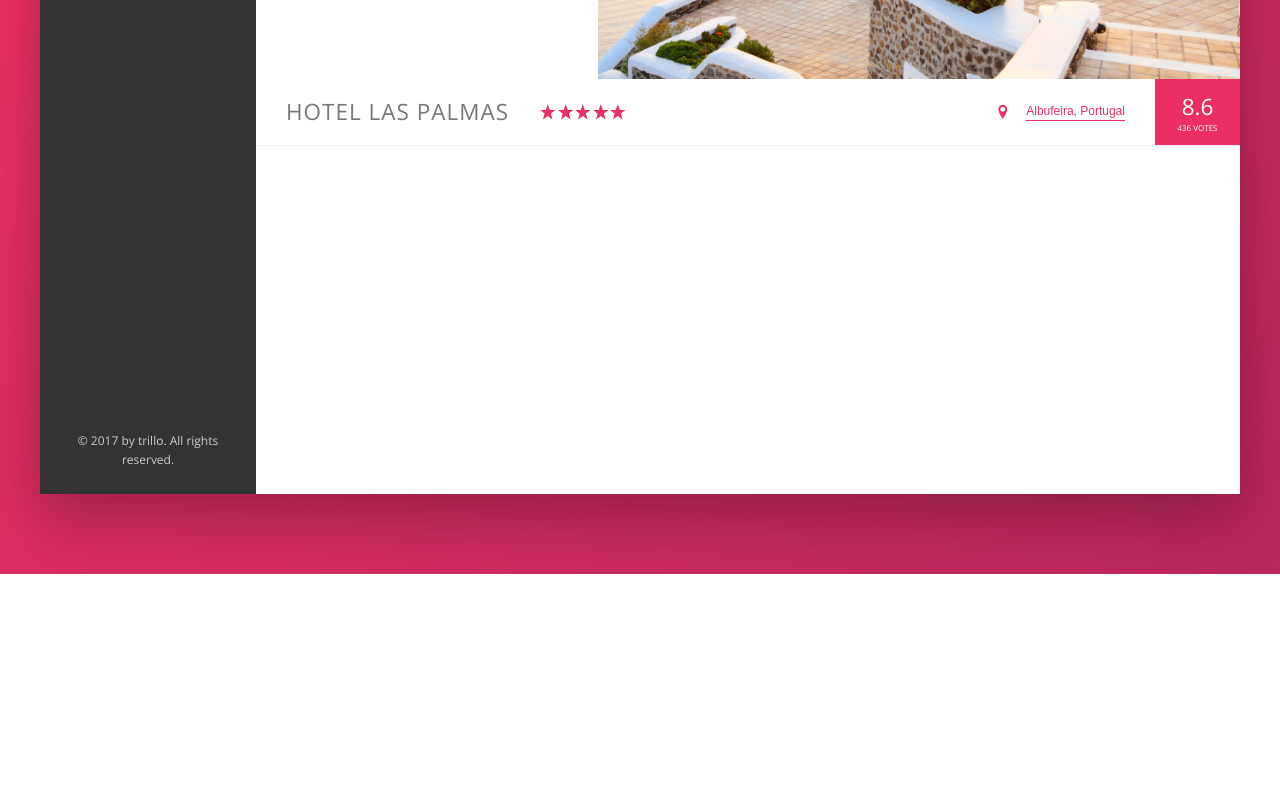
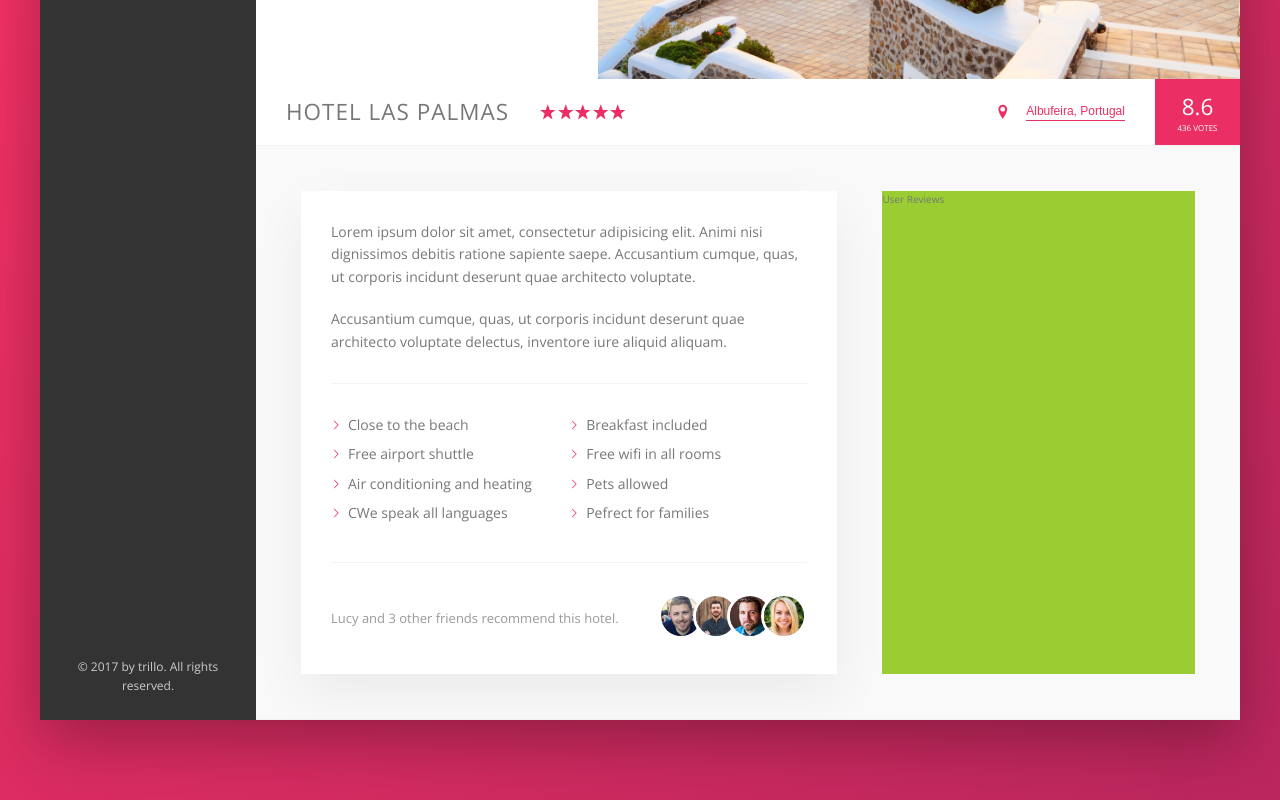
Before and after one commit to grandolinah/udemy-trillo, a website: page index.html in a window 1280 px wide. Shown: the part 456-1256 px from the top of the page. Before the commit the page ends 1030 px from the top, so only its background shows below. Drawn offline with nearby package versions, Linux system fonts and the light colour scheme.

Commit message:
description section added

```diff
--- a/index.html
+++ b/index.html
@@ -14,6 +14,7 @@
 
 <body>
   <div class="container">
+
     <header class="header">
       <img src="img/logo.png" alt="trillo-logo" class="logo">
       <form action="#" class="search">
@@ -43,6 +44,7 @@
         </div>
       </nav>
     </header>
+
     <div class="content">
       <nav class="sidebar">
         <ul class="side-nav">
@@ -83,6 +85,7 @@
           &copy; 2017 by trillo. All rights reserved.
         </div>
       </nav>
+
       <main class="hotel-view">
         <div class="gallery">
           <figure class="gallery__item">
@@ -128,9 +131,44 @@
           <div class="overview__rating">
             <div class="overview__rating-average">8.6</div>
             <div class="overview__rating-count">436 votes</div>
-
           </div>
         </div>
+
+        <div class="detail">
+          <div class="description">
+            <p class="paragraph">
+              Lorem ipsum dolor sit amet, consectetur adipisicing elit. Animi nisi dignissimos debitis ratione sapiente
+              saepe. Accusantium cumque, quas, ut corporis incidunt deserunt quae architecto voluptate.
+            </p>
+            <p class="paragraph">
+              Accusantium cumque, quas, ut corporis incidunt deserunt quae architecto voluptate delectus, inventore iure
+              aliquid aliquam.
+            </p>
+            <ul class="list">
+              <li class="list__item">Close to the beach</li>
+              <li class="list__item">Breakfast included</li>
+              <li class="list__item">Free airport shuttle</li>
+              <li class="list__item">Free wifi in all rooms</li>
+              <li class="list__item">Air conditioning and heating</li>
+              <li class="list__item">Pets allowed</li>
+              <li class="list__item">CWe speak all languages</li>
+              <li class="list__item">Pefrect for families</li>
+            </ul>
+            <div class="recommend">
+              <p class="recommend__count">Lucy and 3 other friends recommend this hotel.</p>
+              <div class="recommend-_friends">
+                <img src="img/user-3.jpg" alt="Friend 1" class="recommend__photo">
+                <img src="img/user-4.jpg" alt="Friend 2" class="recommend__photo">
+                <img src="img/user-5.jpg" alt="Friend 3" class="recommend__photo">
+                <img src="img/user-6.jpg" alt="Friend 4" class="recommend__photo">
+              </div>
+            </div>
+          </div>
+          <div class="user-reviews">
+            User Reviews
+          </div>
+        </div>
+
       </main>
     </div>
   </div>
--- a/sass/_base.scss
+++ b/sass/_base.scss
@@ -33,6 +33,9 @@ Grey dark 3: #999
   --color-white: #fff;
 
   --shadow-dark: 0 2rem 6rem rgba(0, 0, 0, .3);
+  --shadow-light: 0 2rem 5rem rgba(0, 0, 0, .06);
+
+  --line: 1px solid var(--color-grey-light-2);
 }
 
 //GLOBAL RESET
--- a/sass/_components.scss
+++ b/sass/_components.scss
@@ -198,7 +198,7 @@
 .overview {
   display: flex;
   align-items: center;
-  border-bottom: 1px solid var(--color-grey-light-2);
+  border-bottom: var(--line);
 
   &__heading {
     padding: 1.5rem 3rem;
@@ -255,7 +255,7 @@
 }
 
 //////////////////////////
-// BUTTON INLIE
+// BUTTON INLINE
 .btn-inline {
   display: inline-block;
   padding-bottom: 2px;
@@ -293,3 +293,69 @@
     box-shadow: none;
   }
 }
+
+//////////////////////////
+// PARAGRAPH
+.paragraph:not(:last-of-type) {
+  margin-bottom: 2rem;
+}
+
+//////////////////////////
+// LIST
+.list {
+  display: flex;
+  flex-wrap: wrap;
+  margin: 3rem 0;
+  padding: 3rem 0;
+  list-style: none;
+  border-top: var(--line);
+  border-bottom: var(--line);
+
+  &__item {
+    flex: 0 0 50%;
+    margin-bottom: 0.7rem;
+  }
+
+  &__item::before {
+    content: '';
+    display: inline-block;
+    width: 1rem;
+    height: 1rem;
+    margin-right: 0.7rem;
+    // newer browsers - masks
+    background-color: var(--color-primary);
+    -webkit-mask-image: url('../img/chevron-thin-right.svg');
+    -webkit-mask-size: cover;
+    mask-image: url('../img/chevron-thin-right.svg');
+    mask-size: cover;
+
+    // // older browsers approach
+    // background-image: url('../img/chevron-thin-right.svg');
+    // background-size: cover;
+  }
+}
+
+//////////////////////////
+// RECOMMEND
+.recommend {
+  display: flex;
+  align-items: center;
+  color: var(--color-grey-dark-3);
+  font-size: 1.3rem;
+
+  &__count {
+    margin-right: auto;
+  }
+
+  &__photo {
+    width: 4rem;
+    height: 4rem;
+    border-radius: 50%;
+    border: 3px solid var(--color-white);
+    box-sizing: content-box;
+
+    &:not(:last-child) {
+      margin-right: -1.5rem;
+    }
+  }
+}
--- a/sass/_layout.scss
+++ b/sass/_layout.scss
@@ -12,7 +12,7 @@
   justify-content: space-between;
   align-items: center;
   background-color: var(--color-white);
-  border-bottom: 1px solid var(--color-grey-light-2);
+  border-bottom: var(--line);
   font-size: 1.4rem;
 }
 
@@ -31,5 +31,25 @@
 .hotel-view {
   flex: 1;
   background-color: var(--color-white);
-  height: 80rem; // for testing
 }
+
+.detail {
+  display: flex;
+  padding: 4.5rem;
+  border-bottom: var(--line);
+  background-color: var(--color-grey-light-1);
+}
+
+.description {
+  flex: 0 0 60%;
+  margin-right: 4.5rem;
+  padding: 3rem;
+  background-color: var(--color-white);
+  box-shadow: var(--shadow-light);
+  font-size: 1.4rem;
+}
+
+.user-reviews {
+  background-color: yellowgreen;
+  flex: 1;
+}
```
Also changed, not shown: css/style.css, img/SVG/chevron-thin-right.svg (deleted).
